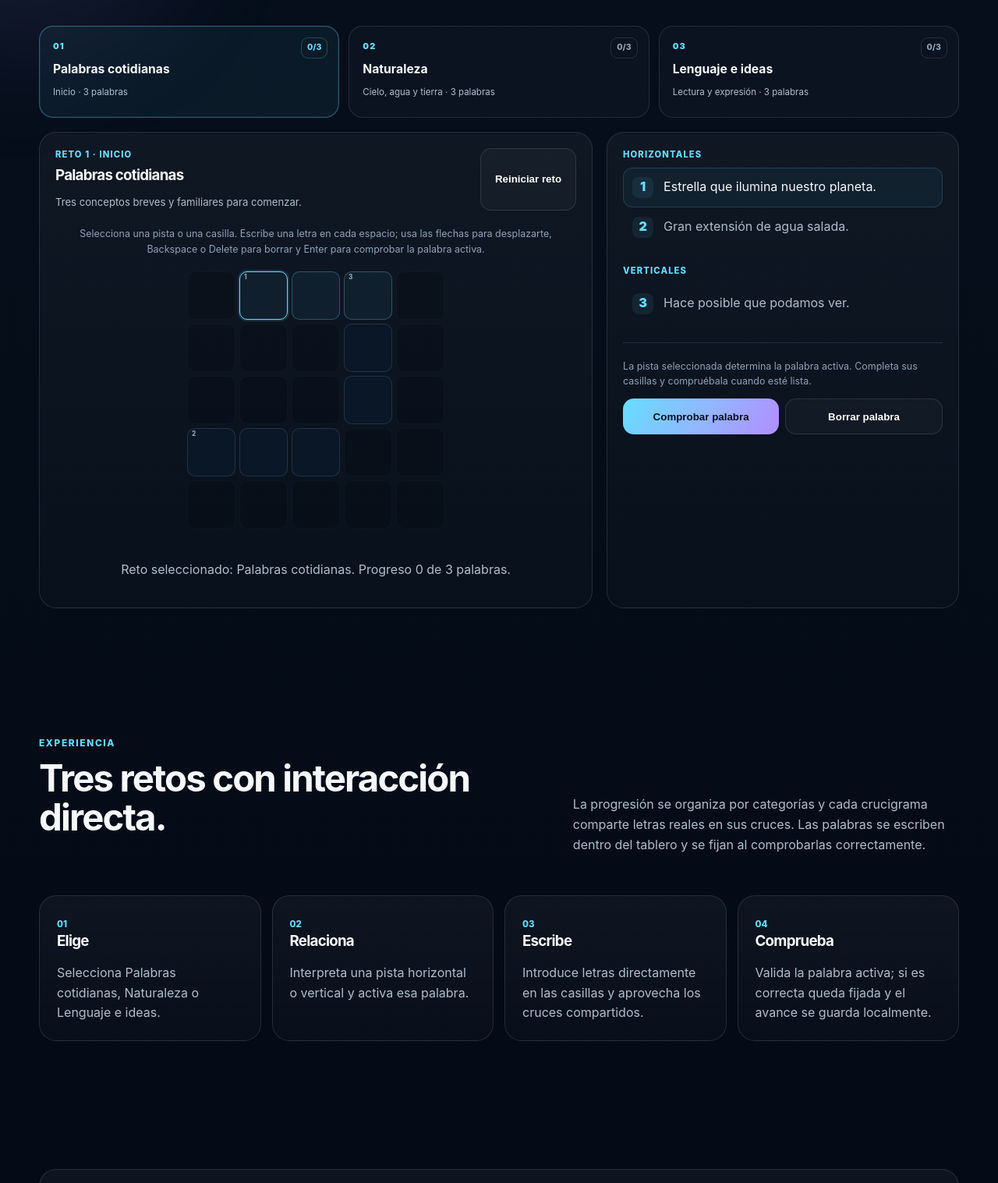
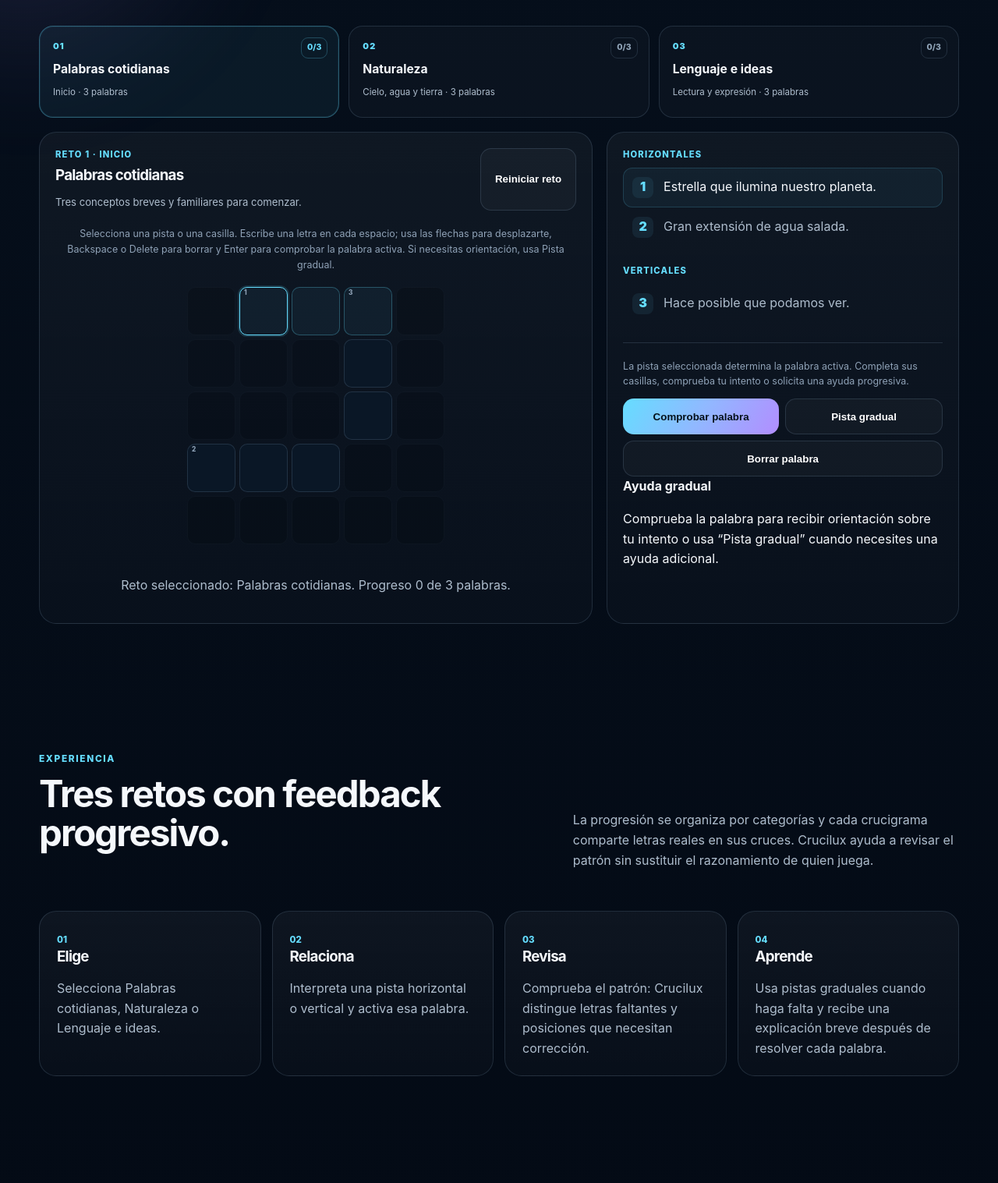
Before and after one commit to neuronova-apps/crucilux-app, a plain HTML site: page index.html in a window 1280 px wide. Shown: the part 802-2319 px from the top of the page at 78% size. Drawn offline with Linux system fonts and the light colour scheme.

Commit message:
Integrar pistas graduales y feedback educativo

```diff
--- a/index.html
+++ b/index.html
@@ -3,7 +3,7 @@
 <head>
   <meta charset="utf-8">
   <meta name="viewport" content="width=device-width, initial-scale=1">
-  <meta name="description" content="Crucilux es un MVP web con tres retos de crucigrama, nueve palabras y edición directa de letras en el tablero para practicar vocabulario y razonamiento verbal.">
+  <meta name="description" content="Crucilux es un MVP web con tres retos de crucigrama, nueve palabras, edición directa de letras y pistas graduales para practicar vocabulario y razonamiento verbal.">
   <meta name="robots" content="index, follow, max-snippet:-1, max-image-preview:large, max-video-preview:-1">
   <meta name="application-name" content="Crucilux">
   <meta name="theme-color" content="#06101d">
@@ -12,7 +12,7 @@
   <meta property="og:locale" content="es_PE">
   <meta property="og:site_name" content="Neuronova Apps">
   <meta property="og:title" content="Crucilux | Crucigramas y retos de palabras">
-  <meta property="og:description" content="Resuelve tres crucigramas escribiendo letras directamente en sus casillas y conserva tu progreso local por reto.">
+  <meta property="og:description" content="Resuelve tres crucigramas escribiendo letras en sus casillas y usa feedback y pistas graduales cuando necesites orientación.">
   <meta property="og:url" content="https://neuronova-apps.github.io/crucilux-app/">
   <meta property="og:image" content="https://neuronova-apps.github.io/crucilux-app/favicon.svg">
   <meta property="og:image:type" content="image/svg+xml">
@@ -22,7 +22,7 @@
   <link rel="canonical" href="https://neuronova-apps.github.io/crucilux-app/">
   <meta name="twitter:card" content="summary">
   <meta name="twitter:title" content="Crucilux | Crucigramas y retos de palabras">
-  <meta name="twitter:description" content="Tres retos y nueve palabras con entrada de letras directamente en el tablero del crucigrama.">
+  <meta name="twitter:description" content="Tres retos y nueve palabras con entrada directa de letras, feedback educativo y pistas graduales.">
   <meta name="twitter:image" content="https://neuronova-apps.github.io/crucilux-app/favicon.svg">
   <meta name="twitter:image:alt" content="Símbolo de Crucilux">
   <title>Crucilux | Crucigramas y retos de palabras</title>
@@ -31,6 +31,7 @@
   <link rel="stylesheet" href="components.css">
   <script src="script.js" defer></script>
   <script src="game.js" defer></script>
+  <script src="feedback.js" defer></script>
 </head>
 <body>
   <a class="skip-link" href="#contenido">Saltar al contenido principal</a>
@@ -59,7 +60,7 @@
         <div class="hero-copy reveal">
           <p class="eyebrow"><span class="pulse-dot" aria-hidden="true"></span> MVP web funcional · Palabras · lógica · concentración</p>
           <h1>Conecta pistas. <span>Descubre palabras.</span></h1>
-          <p class="lead">Crucilux ofrece tres retos de crucigrama con categorías distintas. Selecciona una pista y escribe cada letra directamente en el tablero; los cruces comparten casillas y el navegador conserva el progreso de cada reto por separado.</p>
+          <p class="lead">Crucilux ofrece tres retos de crucigrama con categorías distintas. Escribe cada letra directamente en el tablero, aprovecha los cruces y recibe orientación gradual cuando una palabra todavía no encaja.</p>
           <div class="hero-actions">
             <a class="button primary" href="#jugar">Elegir reto <span aria-hidden="true">→</span></a>
             <a class="button ghost" href="#como-funciona">Conocer Crucilux</a>
@@ -99,7 +100,7 @@
       <div class="container">
         <div class="section-heading reveal">
           <div><p class="eyebrow">Retos disponibles</p><h2>Elige un crucigrama y escribe en sus casillas.</h2></div>
-          <p>Los tres retos funcionan directamente en el navegador. Crucilux guarda por separado las letras introducidas, palabras resueltas, pista y casilla activas y mejor marca para restaurar el tablero después de recargar.</p>
+          <p>Los tres retos funcionan directamente en el navegador. La comprobación distingue palabras incompletas de intentos incorrectos, indica cuántas letras están bien colocadas y ofrece pistas graduales sin escribir la respuesta automáticamente.</p>
         </div>
 
         <div class="challenge-selector reveal" role="group" aria-label="Seleccionar reto de Crucilux">
@@ -121,7 +122,7 @@
               <button id="resetGame" class="button ghost" type="button">Reiniciar reto</button>
             </div>
 
-            <p id="boardInstructions" class="board-instructions">Selecciona una pista o una casilla. Escribe una letra en cada espacio; usa las flechas para desplazarte, Backspace o Delete para borrar y Enter para comprobar la palabra activa.</p>
+            <p id="boardInstructions" class="board-instructions">Selecciona una pista o una casilla. Escribe una letra en cada espacio; usa las flechas para desplazarte, Backspace o Delete para borrar y Enter para comprobar la palabra activa. Si necesitas orientación, usa Pista gradual.</p>
             <div id="crossword" class="crossword" role="grid" aria-label="Crucigrama activo de Crucilux" aria-describedby="boardInstructions"></div>
             <p id="gameMessage" class="game-message" aria-live="polite">Selecciona una pista para comenzar.</p>
           </section>
@@ -136,10 +137,15 @@
               <div id="downClues"></div>
             </div>
             <div class="answer-box">
-              <p class="board-entry-note">La pista seleccionada determina la palabra activa. Completa sus casillas y compruébala cuando esté lista.</p>
+              <p class="board-entry-note">La pista seleccionada determina la palabra activa. Completa sus casillas, comprueba tu intento o solicita una ayuda progresiva.</p>
               <div class="answer-actions">
                 <button id="checkAnswer" class="button primary" type="button">Comprobar palabra</button>
+                <button id="hintWord" class="button ghost" type="button">Pista gradual</button>
                 <button id="clearWord" class="button ghost" type="button">Borrar palabra</button>
+              </div>
+              <div id="learningFeedback" class="learning-feedback neutral" aria-live="polite">
+                <strong>Ayuda gradual</strong>
+                <p>Comprueba la palabra para recibir orientación sobre tu intento o usa “Pista gradual” cuando necesites una ayuda adicional.</p>
               </div>
             </div>
           </aside>
@@ -150,21 +156,21 @@
     <section id="como-funciona" class="section method-section">
       <div class="container">
         <div class="section-heading reveal">
-          <div><p class="eyebrow">Experiencia</p><h2>Tres retos con interacción directa.</h2></div>
-          <p>La progresión se organiza por categorías y cada crucigrama comparte letras reales en sus cruces. Las palabras se escriben dentro del tablero y se fijan al comprobarlas correctamente.</p>
+          <div><p class="eyebrow">Experiencia</p><h2>Tres retos con feedback progresivo.</h2></div>
+          <p>La progresión se organiza por categorías y cada crucigrama comparte letras reales en sus cruces. Crucilux ayuda a revisar el patrón sin sustituir el razonamiento de quien juega.</p>
         </div>
         <div class="method-grid">
           <article class="method-card reveal"><span>01</span><h3>Elige</h3><p>Selecciona Palabras cotidianas, Naturaleza o Lenguaje e ideas.</p></article>
           <article class="method-card reveal"><span>02</span><h3>Relaciona</h3><p>Interpreta una pista horizontal o vertical y activa esa palabra.</p></article>
-          <article class="method-card reveal"><span>03</span><h3>Escribe</h3><p>Introduce letras directamente en las casillas y aprovecha los cruces compartidos.</p></article>
-          <article class="method-card reveal"><span>04</span><h3>Comprueba</h3><p>Valida la palabra activa; si es correcta queda fijada y el avance se guarda localmente.</p></article>
+          <article class="method-card reveal"><span>03</span><h3>Revisa</h3><p>Comprueba el patrón: Crucilux distingue letras faltantes y posiciones que necesitan corrección.</p></article>
+          <article class="method-card reveal"><span>04</span><h3>Aprende</h3><p>Usa pistas graduales cuando haga falta y recibe una explicación breve después de resolver cada palabra.</p></article>
         </div>
       </div>
     </section>
 
     <section id="progreso" class="section progress-section">
       <div class="container progress-panel reveal">
-        <div><p class="eyebrow">Tu progreso</p><h2>Cada reto conserva tablero y marca.</h2><p>Crucilux guarda las letras parciales y las palabras ya resueltas del desafío seleccionado. Cambiar de categoría no borra los demás; al volver, se recuperan sus casillas, pista activa y mejor resultado. Reiniciar afecta únicamente al reto visible.</p></div>
+        <div><p class="eyebrow">Tu progreso</p><h2>Cada reto conserva tablero y marca.</h2><p>Crucilux guarda las letras parciales y las palabras ya resueltas del desafío seleccionado. Las ayudas graduales y el feedback educativo funcionan durante la sesión y no modifican la mejor marca ni resuelven una palabra por sí solos.</p></div>
         <div class="progress-stats">
           <article><span>Palabras acertadas · reto</span><strong id="solvedCount">0/3</strong></article>
           <article><span>Mejor resultado · reto</span><strong id="bestScore">0/3</strong></article>
@@ -176,7 +182,7 @@
 
   <footer class="site-footer">
     <div class="container footer-grid">
-      <div><a class="brand" href="#inicio"><span class="brand-symbol" aria-hidden="true">CR</span><span class="brand-copy"><strong>Crucilux</strong><span>Neuronova Apps</span></span></a><p>Tres crucigramas y nueve respuestas con entrada directa de letras para practicar vocabulario y razonamiento verbal.</p></div>
+      <div><a class="brand" href="#inicio"><span class="brand-symbol" aria-hidden="true">CR</span><span class="brand-copy"><strong>Crucilux</strong><span>Neuronova Apps</span></span></a><p>Tres crucigramas y nueve respuestas con entrada directa de letras, feedback y ayudas graduales para practicar vocabulario y razonamiento verbal.</p></div>
       <div class="footer-column"><h2>Explorar</h2><a href="#jugar">Jugar</a><a href="#como-funciona">Cómo funciona</a><a href="#progreso">Progreso</a></div>
       <div class="footer-column"><h2>Información</h2><a href="privacy.html">Privacidad</a><a href="https://github.com/neuronova-apps/crucilux-app">GitHub</a><a href="https://neuronova-apps.github.io/">Neuronova Apps</a></div>
     </div>
```
